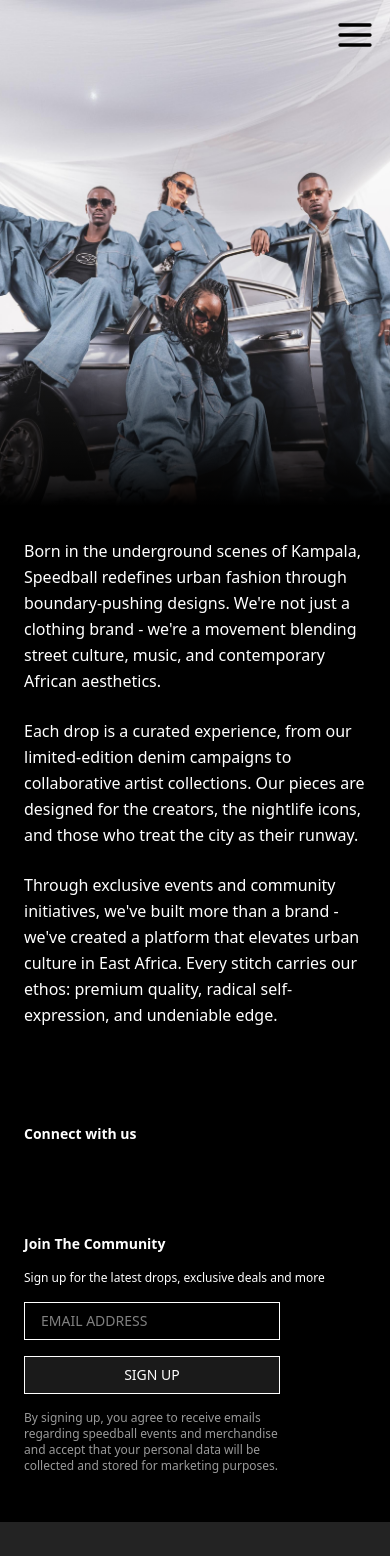
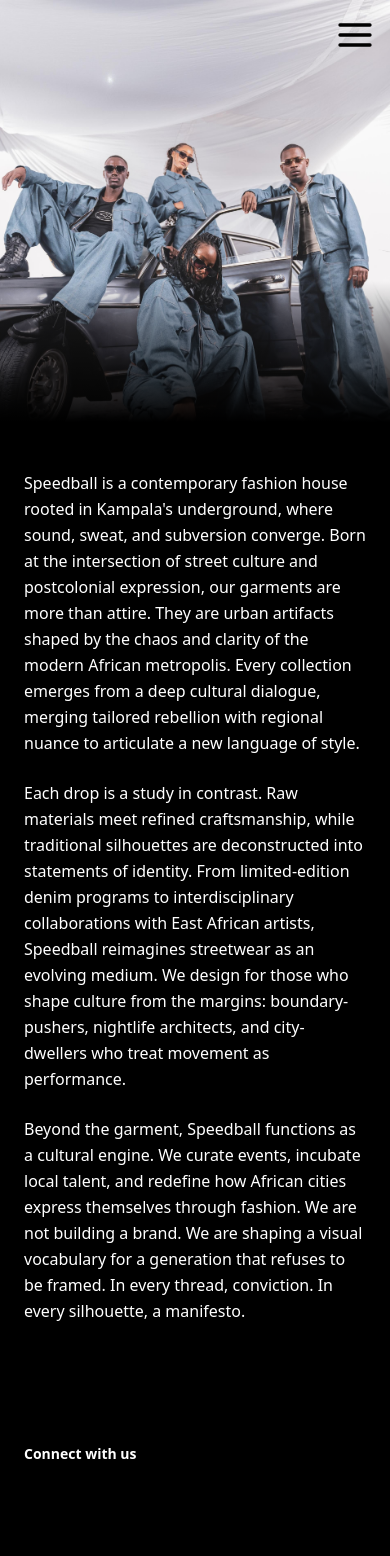
Before and after one commit to Josh-The-Developapa/SpeedBall, a React (Vite) app: page /about in a window 390 px wide. Shown: the top 1556 px of the page. Before the commit the page ends 1522 px from the top, so only its background shows below. Built offline with nearby package versions, Linux system fonts and the light colour scheme.

Commit message:
updating about page - mobile responsiveness

```diff
--- a/src/pages/About/About.css
+++ b/src/pages/About/About.css
@@ -0,0 +1,13 @@
+.about {
+  display: flex;
+  flex-direction: column; /* Stacks vertically (prevents overlap) */
+  gap: 1rem; /* Adds space between elements */
+}
+
+.about section {
+  flex-grow: 1;
+}
+
+.description {
+  overflow-wrap: break-word; /* Breaks long words to prevent overflow */
+}
--- a/src/pages/About/About.jsx
+++ b/src/pages/About/About.jsx
@@ -1,48 +1,62 @@
-// import React from "react";
 import hero from "../../assets/WhatsApp Image 2025-05-22 at 22.36.00.jpeg";
 import Header from "../../components/Navbar/Header";
 import Footer from "../../components/Footer/Footer";
 
 export default function AboutPage() {
   return (
-    <div className="min-h-screen bg-black text-white font-sans">
+    <div className="about min-h-screen bg-black text-white font-sans flex flex-col">
       <Header />
 
-      {/* Hero Section with Viewport Width and Fade Effect */}
-      <section className="relative w-screen h-[60vh] max-h-[800px] overflow-hidden">
-        {/* Hero Image */}
+      {/* Section with manual width control */}
+      <section className="flex flex-col md:flex-row w-full flex-grow">
+        {/* Image (adjust width ratio as needed) */}
+        <div className="w-full md:w-[60%] h-[50vh] md:h-full relative">
           <img
             src={hero}
             alt="Hero"
             className="w-full h-full object-cover object-center"
           />
 
-        {/* Gradient Fade Overlay */}
-        <div className="absolute bottom-0 left-0 w-full h-1/3 bg-gradient-to-t from-black to-transparent" />
-      </section>
+          {/* Mobile/tablet: bottom fade */}
+          <div className="absolute inset-x-0 bottom-0 h-1/3 bg-gradient-to-t from-black to-transparent md:hidden pointer-events-none" />
 
-      {/* Text Section with Smooth Transition */}
-      <section className="px-6 py-12 max-w-4xl mx-auto text-base md:text-lg leading-relaxed -mt-4">
+          {/* Desktop: right fade */}
+          <div className="absolute inset-y-0 right-0 w-1/3 bg-gradient-to-l from-black to-transparent hidden md:block pointer-events-none" />
+        </div>
+
+        {/* Description (takes remaining space) */}
+        <div className="w-full md:w-[40%] px-6 py-12 md:py-24 md:px-12 text-base md:text-lg leading-relaxed overflow-y-auto">
           <p className="mb-6">
-          Born in the underground scenes of Kampala, Speedball redefines urban
-          fashion through boundary-pushing designs. We're not just a clothing
-          brand - we're a movement blending street culture, music, and
-          contemporary African aesthetics.
+            Speedball is a contemporary fashion house rooted in Kampala's
+            underground, where sound, sweat, and subversion converge. Born at
+            the intersection of street culture and postcolonial expression, our
+            garments are more than attire. They are urban artifacts shaped by
+            the chaos and clarity of the modern African metropolis. Every
+            collection emerges from a deep cultural dialogue, merging tailored
+            rebellion with regional nuance to articulate a new language of
+            style.
           </p>
 
           <p className="mb-6">
-          Each drop is a curated experience, from our limited-edition denim
-          campaigns to collaborative artist collections. Our pieces are designed
-          for the creators, the nightlife icons, and those who treat the city as
-          their runway.
+            Each drop is a study in contrast. Raw materials meet refined
+            craftsmanship, while traditional silhouettes are deconstructed into
+            statements of identity. From limited-edition denim programs to
+            interdisciplinary collaborations with East African artists,
+            Speedball reimagines streetwear as an evolving medium. We design for
+            those who shape culture from the margins: boundary-pushers,
+            nightlife architects, and city-dwellers who treat movement as
+            performance.
           </p>
 
-        <p>
-          Through exclusive events and community initiatives, we've built more
-          than a brand - we've created a platform that elevates urban culture in
-          East Africa. Every stitch carries our ethos: premium quality, radical
-          self-expression, and undeniable edge.
+          <p className="mb-6">
+            Beyond the garment, Speedball functions as a cultural engine. We
+            curate events, incubate local talent, and redefine how African
+            cities express themselves through fashion. We are not building a
+            brand. We are shaping a visual vocabulary for a generation that
+            refuses to be framed. In every thread, conviction. In every
+            silhouette, a manifesto.
           </p>
+        </div>
       </section>
 
       <Footer />
```
Lines whose indentation alone changed are shown as unchanged.
